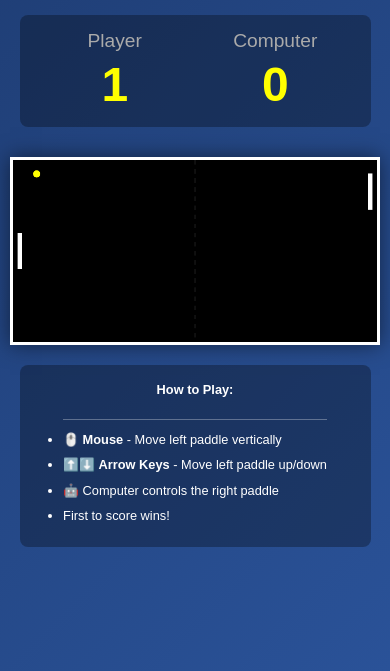
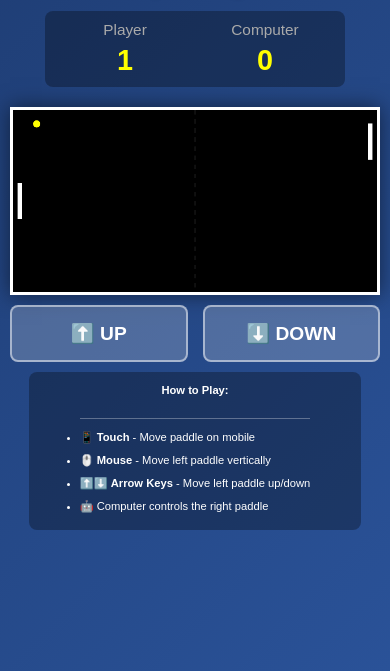
Before and after one commit to warrenwoodhouse/games, a plain HTML site: page pong/index.html in a window 390 px wide. Shown: the part 173-844 px from the top of the page. Drawn offline with Linux system fonts and the light colour scheme.

Commit message:
Add mobile touch controls and on-screen buttons for iPhone compatibility

```diff
--- a/pong/index.html
+++ b/pong/index.html
@@ -2,7 +2,7 @@
 <html lang="en">
 <head>
     <meta charset="UTF-8">
-    <meta name="viewport" content="width=device-width, initial-scale=1.0">
+    <meta name="viewport" content="width=device-width, initial-scale=1.0, user-scalable=no">
     <title>Pong Game</title>
     <style>
         * {
@@ -18,6 +18,10 @@
             min-height: 100vh;
             background: linear-gradient(135deg, #1e3c72 0%, #2a5298 100%);
             font-family: 'Arial', sans-serif;
+            overflow: hidden;
+            -webkit-user-select: none;
+            user-select: none;
+            -webkit-touch-callout: none;
         }
 
         .container {
@@ -25,6 +29,8 @@
             flex-direction: column;
             align-items: center;
             gap: 20px;
+            width: 100%;
+            padding: 10px;
         }
 
         h1 {
@@ -39,6 +45,10 @@
             background-color: #000;
             box-shadow: 0 0 20px rgba(0, 0, 0, 0.5);
             cursor: none;
+            touch-action: none;
+            display: block;
+            max-width: 100%;
+            height: auto;
         }
 
         .scoreboard {
@@ -97,33 +107,99 @@
             margin-bottom: 5px;
         }
 
-        @media (max-width: 600px) {
+        .mobile-controls {
+            display: none;
+            gap: 15px;
+            justify-content: center;
+            width: 100%;
+            max-width: 400px;
+        }
+
+        .control-button {
+            background: rgba(255, 255, 255, 0.2);
+            border: 2px solid rgba(255, 255, 255, 0.5);
+            color: white;
+            padding: 15px 25px;
+            font-size: 1.2em;
+            border-radius: 8px;
+            cursor: pointer;
+            transition: all 0.2s;
+            flex: 1;
+            font-weight: bold;
+            user-select: none;
+            -webkit-user-select: none;
+            touch-action: manipulation;
+        }
+
+        .control-button:active {
+            background: rgba(255, 255, 255, 0.4);
+            border-color: rgba(255, 255, 255, 0.8);
+            transform: scale(0.95);
+        }
+
+        .control-button:hover {
+            background: rgba(255, 255, 255, 0.3);
+            border-color: rgba(255, 255, 255, 0.7);
+        }
+
+        @media (max-width: 768px) {
             h1 {
                 font-size: 1.8em;
+                margin-bottom: 5px;
             }
 
             #gameCanvas {
-                width: 100%;
-                max-width: 95vw;
+                width: 95vw;
+                max-width: 600px;
                 height: auto;
             }
 
             .scoreboard {
                 width: 90vw;
-                max-width: 400px;
+                max-width: 300px;
+                font-size: 1.2em;
             }
 
             .instructions {
                 width: 90vw;
                 max-width: 400px;
-                font-size: 0.8em;
+                font-size: 0.75em;
+            }
+
+            .mobile-controls {
+                display: flex;
+            }
+
+            .container {
+                gap: 10px;
+            }
+        }
+
+        @media (max-width: 600px) {
+            h1 {
+                font-size: 1.5em;
+            }
+
+            .scoreboard {
+                width: 85vw;
+                padding: 10px;
+            }
+
+            .score-value {
+                font-size: 1.5em;
+            }
+
+            .instructions {
+                width: 85vw;
+                font-size: 0.7em;
+                padding: 10px 15px;
             }
         }
     </style>
 </head>
 <body>
     <div class="container">
-        <h1>🏓 Pong Game</h1>
+        <h1>🏓 Pong</h1>
 
         <div class="scoreboard">
             <div class="score-section">
@@ -138,13 +214,18 @@
 
         <canvas id="gameCanvas" width="800" height="400"></canvas>
 
+        <div class="mobile-controls">
+            <button class="control-button" id="upButton">⬆️ UP</button>
+            <button class="control-button" id="downButton">⬇️ DOWN</button>
+        </div>
+
         <div class="instructions">
             <p><strong>How to Play:</strong></p>
             <ul class="controls-list">
+                <li>📱 <strong>Touch</strong> - Move paddle on mobile</li>
                 <li>🖱️ <strong>Mouse</strong> - Move left paddle vertically</li>
                 <li>⬆️⬇️ <strong>Arrow Keys</strong> - Move left paddle up/down</li>
                 <li>🤖 Computer controls the right paddle</li>
-                <li>First to score wins!</li>
             </ul>
         </div>
     </div>
@@ -191,8 +272,19 @@
 
         let keysPressed = {};
         let mouseY = canvas.height / 2;
+        let touchY = canvas.height / 2;
+        let mobileUpPressed = false;
+        let mobileDownPressed = false;
+        let isMobileDevice = window.innerWidth <= 768;
 
-        // Event listeners
+        // Detect mobile device
+        function checkMobileDevice() {
+            isMobileDevice = window.innerWidth <= 768;
+        }
+
+        window.addEventListener('resize', checkMobileDevice);
+
+        // Event listeners for keyboard
         window.addEventListener('keydown', (e) => {
             keysPressed[e.key] = true;
         });
@@ -201,18 +293,95 @@
             keysPressed[e.key] = false;
         });
 
+        // Event listeners for mouse
         document.addEventListener('mousemove', (e) => {
             const rect = canvas.getBoundingClientRect();
             mouseY = e.clientY - rect.top;
         });
 
+        // Event listeners for touch
+        document.addEventListener('touchmove', (e) => {
+            e.preventDefault();
+            const rect = canvas.getBoundingClientRect();
+            const touch = e.touches[0];
+            touchY = touch.clientY - rect.top;
+        }, { passive: false });
+
+        document.addEventListener('touchend', (e) => {
+            // Reset touch position when touch ends
+            touchY = canvas.height / 2;
+        });
+
+        // Mobile button controls
+        const upButton = document.getElementById('upButton');
+        const downButton = document.getElementById('downButton');
+
+        if (upButton) {
+            upButton.addEventListener('touchstart', (e) => {
+                e.preventDefault();
+                mobileUpPressed = true;
+            });
+
+            upButton.addEventListener('touchend', (e) => {
+                e.preventDefault();
+                mobileUpPressed = false;
+            });
+
+            upButton.addEventListener('mousedown', () => {
+                mobileUpPressed = true;
+            });
+
+            upButton.addEventListener('mouseup', () => {
+                mobileUpPressed = false;
+            });
+        }
+
+        if (downButton) {
+            downButton.addEventListener('touchstart', (e) => {
+                e.preventDefault();
+                mobileDownPressed = true;
+            });
+
+            downButton.addEventListener('touchend', (e) => {
+                e.preventDefault();
+                mobileDownPressed = false;
+            });
+
+            downButton.addEventListener('mousedown', () => {
+                mobileDownPressed = true;
+            });
+
+            downButton.addEventListener('mouseup', () => {
+                mobileDownPressed = false;
+            });
+        }
+
         // Update player position based on input
         function updatePlayer() {
-            // Mouse control
-            if (mouseY < player.y + paddleHeight / 2) {
+            // Touch control for mobile (swiping on canvas)
+            if (isMobileDevice && touchY !== canvas.height / 2) {
+                if (touchY < player.y + paddleHeight / 2) {
+                    player.y -= player.speed;
+                } else if (touchY > player.y + paddleHeight / 2) {
+                    player.y += player.speed;
+                }
+            }
+
+            // Mobile button controls
+            if (mobileUpPressed) {
                 player.y -= player.speed;
-            } else if (mouseY > player.y + paddleHeight / 2) {
+            }
+            if (mobileDownPressed) {
                 player.y += player.speed;
+            }
+
+            // Mouse control (desktop)
+            if (!isMobileDevice) {
+                if (mouseY < player.y + paddleHeight / 2) {
+                    player.y -= player.speed;
+                } else if (mouseY > player.y + paddleHeight / 2) {
+                    player.y += player.speed;
+                }
             }
 
             // Keyboard control
```
